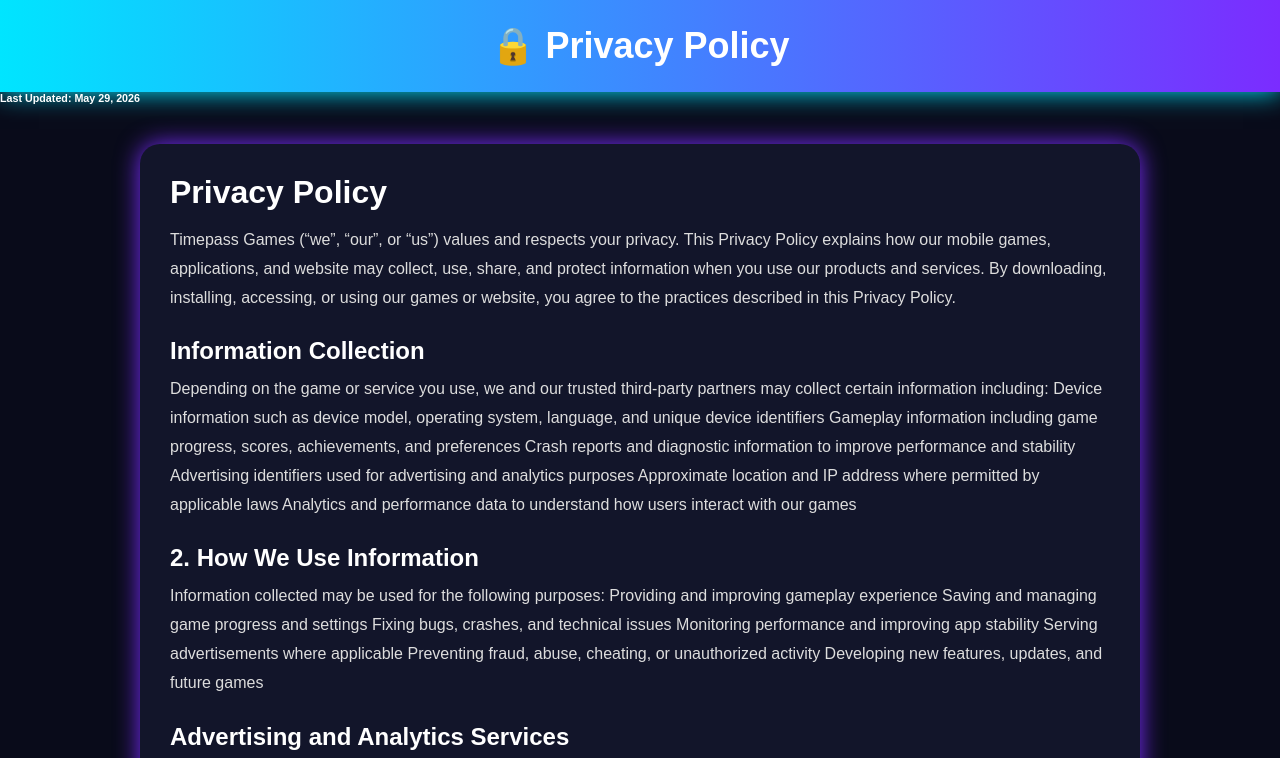
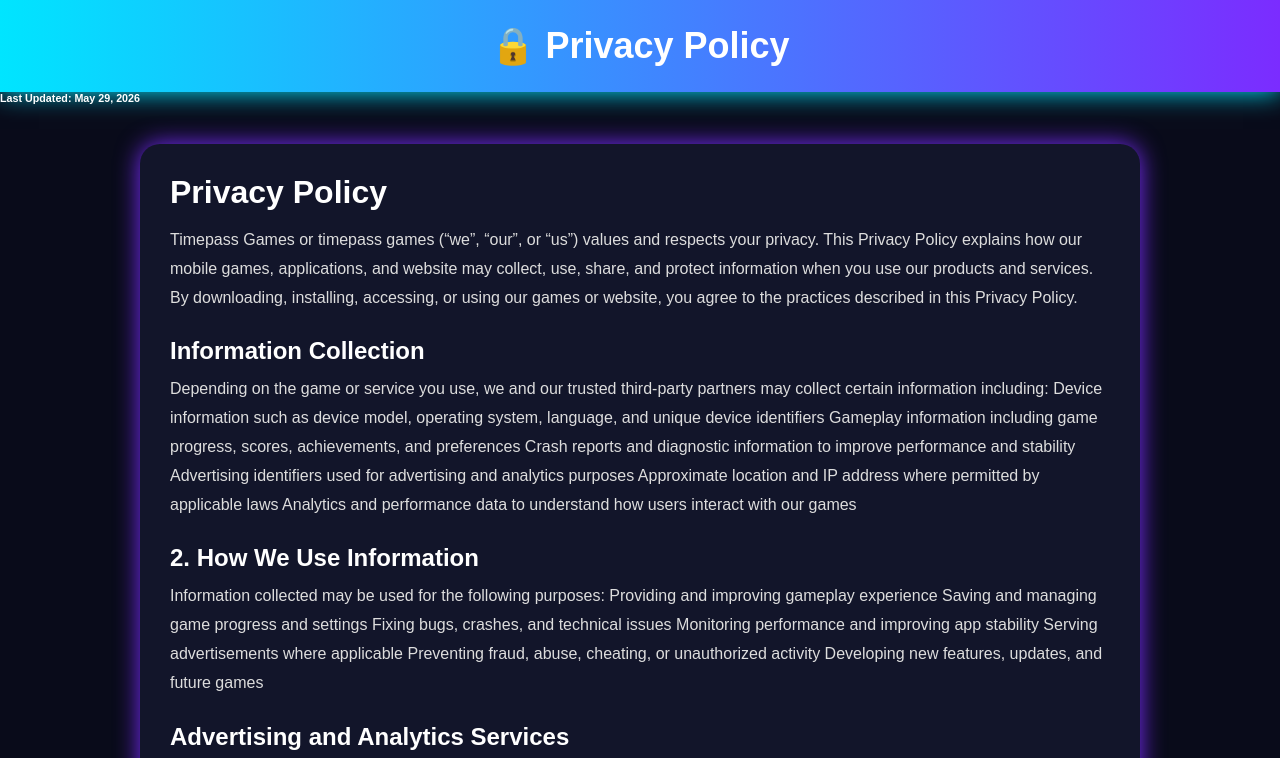
Before and after one commit to timepass-game/webapp, a plain HTML site: page privacy-policy.html in a window 1280 px wide. Shown: the top 758 px of the page. Drawn offline with Linux system fonts and the light colour scheme.

Commit message:
updated privacy policy with timepass games

```diff
--- a/privacy-policy.html
+++ b/privacy-policy.html
@@ -14,7 +14,7 @@
 <h1>Privacy Policy</h1>
 
 <p style="margin-top:15px;color:#ddd;line-height:1.8">
-Timepass Games (“we”, “our”, or “us”) values and respects your privacy. This Privacy Policy explains how our mobile games, applications, and website may collect, use, share, and protect information when you use our products and services. By downloading, installing, accessing, or using our games or website, you agree to the practices described in this Privacy Policy.
+Timepass Games or timepass games (“we”, “our”, or “us”) values and respects your privacy. This Privacy Policy explains how our mobile games, applications, and website may collect, use, share, and protect information when you use our products and services. By downloading, installing, accessing, or using our games or website, you agree to the practices described in this Privacy Policy.
 </p>
 
 <h2 style="margin-top:25px">Information Collection</h2>
```
